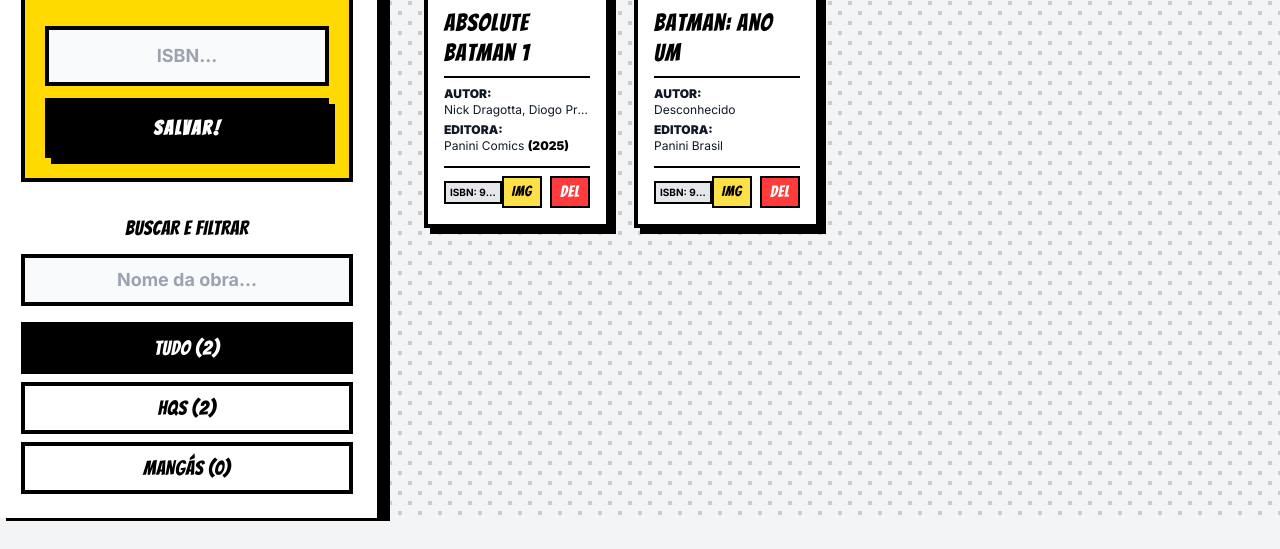
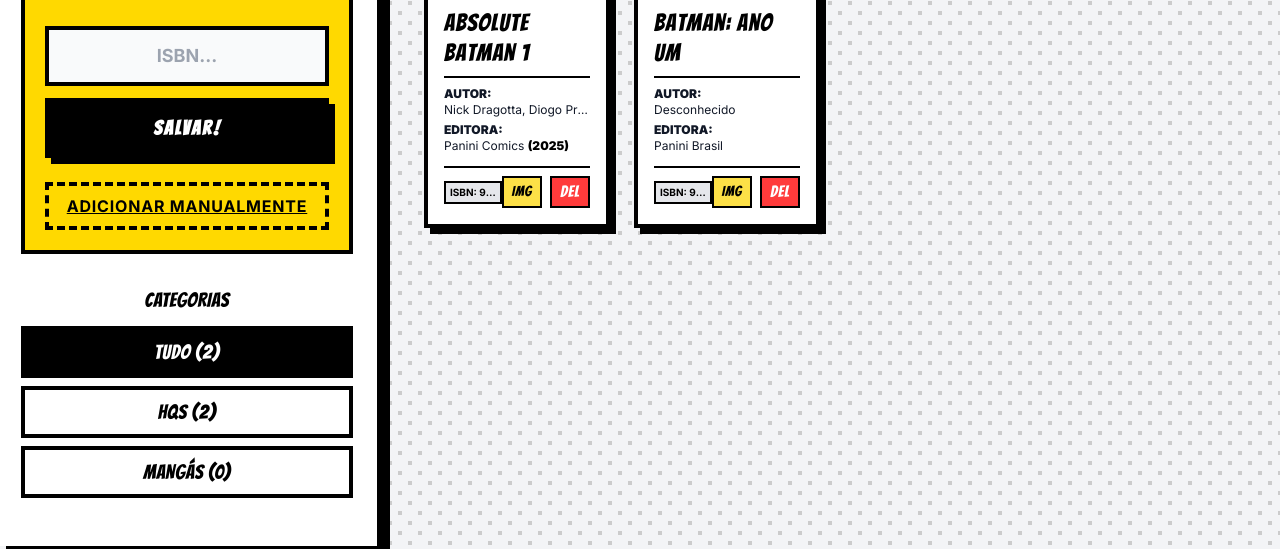
Before and after one commit to Nrzty/Cole-o-Quadrinhos-Web, a FastAPI app: page / in a window 1280 px wide. Shown: the part 387-936 px from the top of the page. Before the commit the page ends 908 px from the top, so only its background shows below. Run offline with FastAPI, Linux system fonts and the light colour scheme; data comes from the database, SQL or seed files in the repository; some libraries are stand-ins or nearby versions.

Commit message:
Atualizações

```diff
--- a/static/js/app.js
+++ b/static/js/app.js
@@ -10,6 +10,11 @@ document.addEventListener('alpine:init', () => {
         mensagemSucesso: '',
         scannerAtivo: false,
         html5QrcodeScanner: null,
+
+        modalManual: false,
+        formManual: {
+            titulo: '', autor: '', editora: '', ano: '', isbn: '', capa_url: '', tipo: 'Quadrinho'
+        },
 
         init() {
             this.carregarQuadrinhos();
@@ -116,6 +121,30 @@ document.addEventListener('alpine:init', () => {
             }
         },
 
+        async salvarManual() {
+            if (!this.formManual.titulo) { alert("O título é obrigatório!"); return; }
+            this.carregando = true;
+            try {
+                const res = await fetch('/api/quadrinhos/manual', {
+                    method: 'POST',
+                    headers: { 'Content-Type': 'application/json' },
+                    body: JSON.stringify(this.formManual)
+                });
+
+                if (!res.ok) throw new Error((await res.json()).detail || "Erro ao adicionar.");
+
+                this.modalManual = false;
+                this.formManual = {titulo: '', autor: '', editora: '', ano: '', isbn: '', capa_url: '', tipo: 'Quadrinho'};
+                this.mensagemSucesso = "Cadastrado com sucesso!";
+                await this.carregarQuadrinhos();
+                setTimeout(() => { this.mensagemSucesso = ''; }, 3000);
+            } catch (error) {
+                alert(error.message);
+            } finally {
+                this.carregando = false;
+            }
+        },
+
         async remover(id) {
             if(!confirm("Remover da coleção?")) return;
             try {
--- a/templates/index.html
+++ b/templates/index.html
@@ -3,7 +3,9 @@
 <head>
     <meta charset="UTF-8">
     <meta name="viewport" content="width=device-width, initial-scale=1.0, maximum-scale=1.0, user-scalable=no">
-    <title>Minha Coleção</title>
+    <title>Meus Quadrinhos</title>
+
+    <link rel="icon" href="/static/icon.jpg">
 
     <script src="https://cdn.tailwindcss.com"></script>
     <link rel="stylesheet" href="/static/css/styles.css">
@@ -81,18 +83,16 @@
 
                     <div x-show="mensagemErro" class="text-white comic-bg-red comic-border p-3 font-bold text-sm uppercase text-center" x-text="mensagemErro" style="display: none;"></div>
                     <div x-show="mensagemSucesso" class="text-black comic-bg-blue comic-border p-3 font-bold text-sm uppercase text-center" x-text="mensagemSucesso" style="display: none;"></div>
+
+                    <button @click="modalManual = true" class="mt-2 text-black font-bold underline hover:bg-black hover:text-white transition text-center uppercase tracking-wider p-2 comic-border border-dashed">
+                        Adicionar Manualmente
+                    </button>
                 </div>
             </div>
 
             <!-- FILTROS DA SIDEBAR -->
-            <div class="mt-auto">
-                <h3 class="comic-font text-xl mb-3 tracking-wide text-center">BUSCAR E FILTRAR</h3>
-
-                <!-- Barra de Pesquisa -->
-                <div class="mb-4">
-                    <input type="text" x-model="termoBusca" placeholder="Nome da obra..." class="w-full comic-border p-2 text-lg font-bold focus:outline-none focus:bg-white bg-gray-50 text-center">
-                </div>
-
+            <div class="mb-6">
+                <h3 class="comic-font text-xl mb-3 tracking-wide text-center uppercase">Categorias</h3>
                 <div class="flex flex-col gap-2">
                     <button @click="filtro = 'Todos'" :class="filtro === 'Todos' ? 'bg-black text-white' : 'bg-white text-black hover:bg-gray-200'" class="comic-border px-4 py-2 comic-font text-xl tracking-wide uppercase transition">Tudo (<span x-text="quadrinhos.length"></span>)</button>
                     <button @click="filtro = 'Quadrinho'" :class="filtro === 'Quadrinho' ? 'bg-black text-white' : 'bg-white text-black hover:bg-gray-200'" class="comic-border px-4 py-2 comic-font text-xl tracking-wide uppercase transition">HQs (<span x-text="quadrinhos.filter(q => q.tipo === 'Quadrinho').length"></span>)</button>
@@ -105,11 +105,19 @@
         <!-- CONTEÚDO PRINCIPAL (GRID) -->
         <main class="flex-1 p-6 md:p-10 overflow-y-auto">
 
-            <div class="flex justify-between items-center mb-8">
-                <h2 class="text-4xl text-black uppercase comic-bg-white comic-border inline-block px-5 py-3 transform rotate-1 comic-shadow">
-                    Exibindo: <span x-text="filtro"></span>
-                </h2>
-                <button @click="carregarQuadrinhos()" class="text-black font-bold border-b-4 border-transparent hover:border-black transition comic-font text-2xl uppercase px-2">Atualizar</button>
+            <div class="flex flex-col md:flex-row justify-between items-center mb-8 gap-4">
+                <div class="flex items-center gap-4">
+                    <h2 class="text-4xl text-black uppercase comic-bg-white comic-border inline-block px-5 py-3 transform rotate-1 comic-shadow">
+                        Exibindo: <span x-text="filtro"></span>
+                    </h2>
+                </div>
+
+                <div class="flex items-center gap-4 w-full md:w-auto">
+                    <!-- Barra de Pesquisa Movida para o Header Principal -->
+                    <input type="text" x-model="termoBusca" placeholder="Pesquisar por Título..." class="comic-border p-3 text-lg font-bold focus:outline-none focus:bg-white bg-gray-50 flex-1 md:w-64">
+
+                    <button @click="carregarQuadrinhos()" class="text-black font-bold border-b-4 border-transparent hover:border-black transition comic-font text-2xl uppercase px-2">Atualizar</button>
+                </div>
             </div>
 
             <div x-show="quadrinhos.length === 0 || quadrinhosFiltrados.length === 0" class="comic-bg-white comic-border comic-shadow p-10 text-center max-w-lg mx-auto mt-20" style="display: none;">
@@ -169,5 +177,41 @@
 
         </main>
     </div>
+
+    <!-- MODAL DE CADASTRO MANUAL -->
+    <div x-show="modalManual" class="fixed inset-0 bg-black bg-opacity-75 flex justify-center items-center z-50 p-4" style="display: none;">
+        <div class="comic-bg-white comic-border comic-shadow p-6 w-full max-w-lg relative" @click.outside="modalManual = false">
+            <button @click="modalManual = false" class="absolute -top-3 -right-3 comic-bg-red text-white comic-border comic-font text-xl px-3 py-1 hover:bg-black transition z-10">X</button>
+
+            <h2 class="comic-font text-3xl mb-4 uppercase text-center">Cadastro Manual</h2>
+
+            <form @submit.prevent="salvarManual" class="flex flex-col gap-3">
+                <input type="text" x-model="formManual.titulo" placeholder="Título da Obra *" class="comic-border p-2 font-bold focus:outline-none focus:bg-yellow-50" required>
+
+                <div class="flex gap-2">
+                    <input type="text" x-model="formManual.autor" placeholder="Autor(es)" class="comic-border p-2 focus:outline-none focus:bg-yellow-50 flex-1">
+                    <input type="number" x-model="formManual.ano" placeholder="Ano" class="comic-border p-2 focus:outline-none focus:bg-yellow-50 w-24">
+                </div>
+
+                <input type="text" x-model="formManual.editora" placeholder="Editora" class="comic-border p-2 focus:outline-none focus:bg-yellow-50">
+                <input type="text" x-model="formManual.isbn" placeholder="ISBN (Opcional)" class="comic-border p-2 focus:outline-none focus:bg-yellow-50">
+                <input type="url" x-model="formManual.capa_url" placeholder="Link da Capa (Opcional)" class="comic-border p-2 focus:outline-none focus:bg-yellow-50">
+
+                <div class="flex gap-4 justify-center font-bold text-lg my-2">
+                    <label class="flex items-center gap-2 cursor-pointer">
+                        <input type="radio" x-model="formManual.tipo" value="Quadrinho" class="w-5 h-5 accent-black"> HQ
+                    </label>
+                    <label class="flex items-center gap-2 cursor-pointer">
+                        <input type="radio" x-model="formManual.tipo" value="Mangá" class="w-5 h-5 accent-black"> MANGÁ
+                    </label>
+                </div>
+
+                <button type="submit" class="bg-black text-white comic-border comic-shadow py-3 uppercase font-bold text-xl disabled:opacity-50 mt-2" :disabled="carregando">
+                    <span x-show="!carregando" class="comic-font tracking-widest pt-1">SALVAR!</span>
+                    <span x-show="carregando" class="comic-font tracking-widest pt-1">PROCESSANDO...</span>
+                </button>
+            </form>
+        </div>
+    </div>
 </body>
 </html>
```
Also changed, not shown: app/api/routers/quadrinhos.py (+7 -1 lines), app/schemas.py (+9 -0 lines), app/services/quadrinho_service.py (+27 -1 lines), static/icon.jpg (added).
